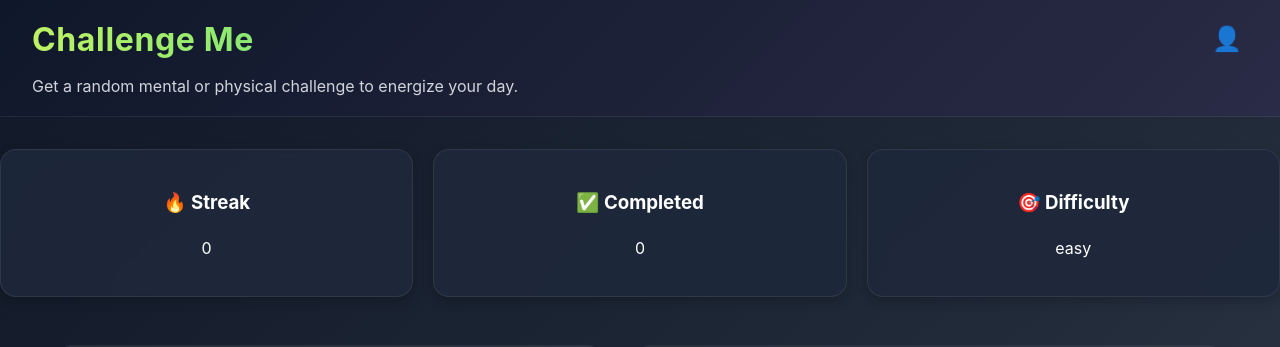
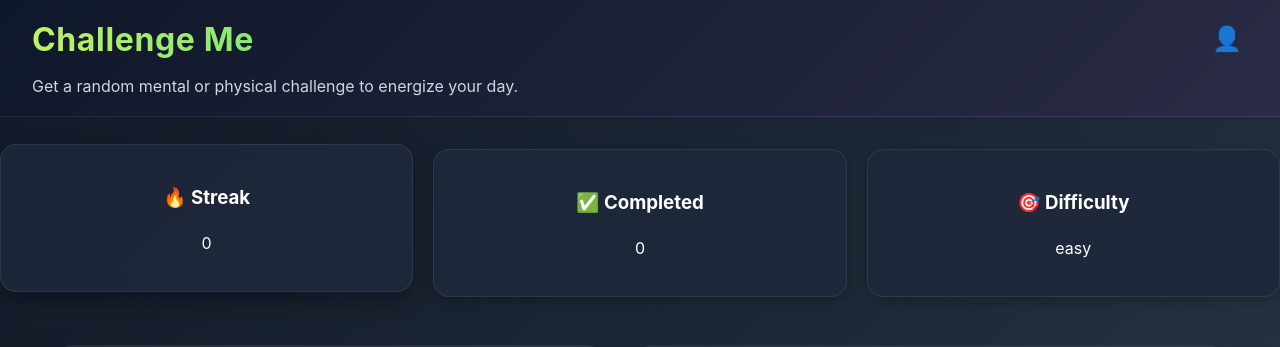
Before and after one commit to robertoandino/challenge-me, a React (Vite) app: page / in a window 1280 px wide. In both pictures the pointer is over the element 206 px from the left and 222 px from the top of the page. Shown: the top 347 px of the page. Built offline with nearby package versions, Linux system fonts and the light colour scheme.

Commit message:
Add: hover effect for stat card.

```diff
--- a/src/pages/Home.css
+++ b/src/pages/Home.css
@@ -406,6 +406,11 @@ html, body {
     backdrop-filter: blur(8px);
 }
 
+.stat-card:hover {
+    transform: translateY(-5px);
+    box-shadow: 0 8px 20px rgba(0,0,0,0.35);
+}
+
 /* Challenges list */
 .completed-list {
     margin-top: 1.5rem;
```
